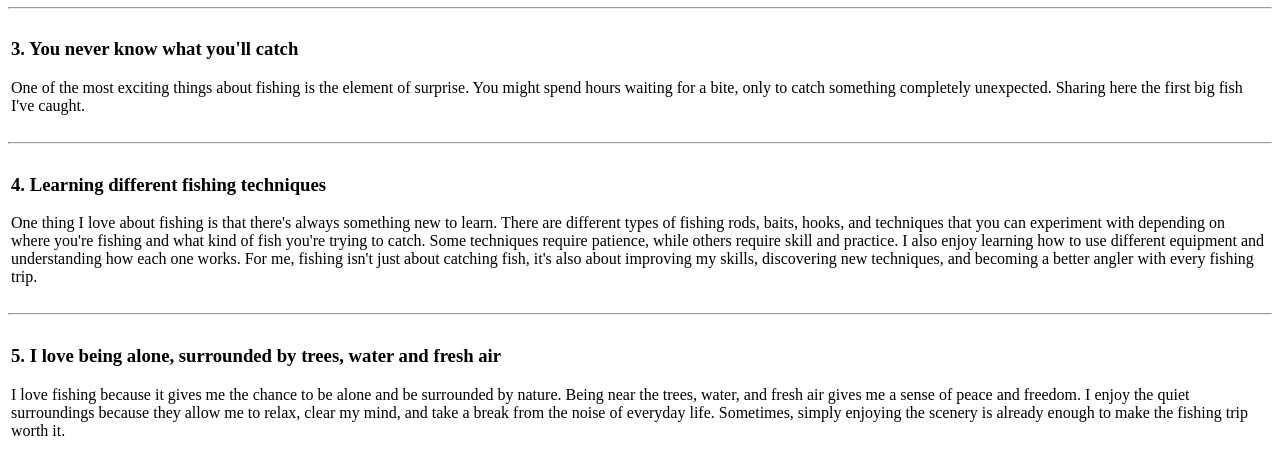
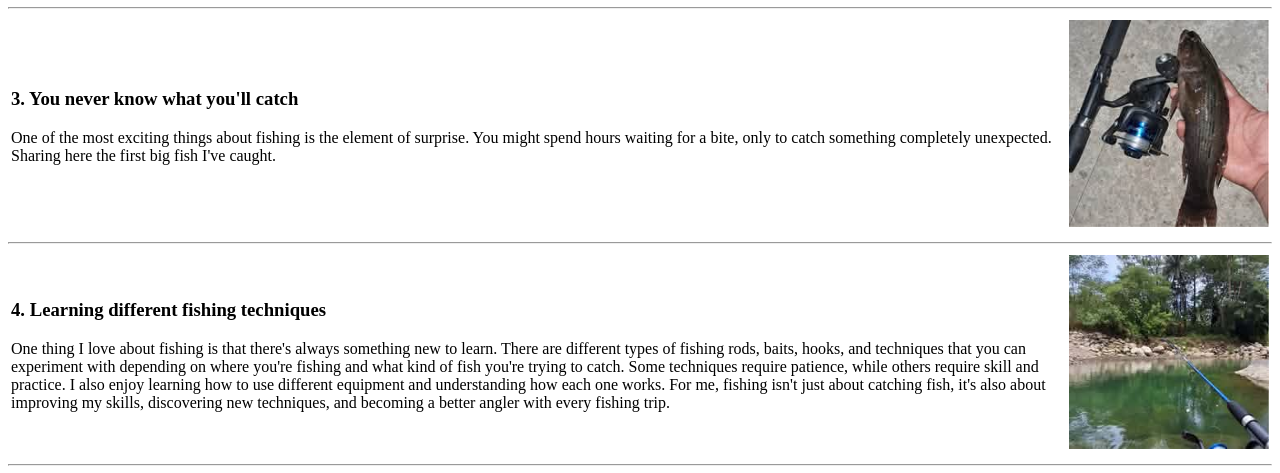
Before and after one commit to realest-ralph/the-art-of-fishing, a plain HTML site: page index.html in a window 1280 px wide. Shown: the part 618-1091 px from the top of the page. Drawn offline with Linux system fonts and the light colour scheme.

Commit message:
Update index.html

```diff
--- a/index.html
+++ b/index.html
@@ -78,7 +78,7 @@
             </p>
           </td>
           <td>
-            <img src="image3.jpg" alt="" width="200">
+            <img src="DESIGN 3.jpg" alt="" width="200">
           </td>
         </tr>
       </table>
@@ -101,7 +101,7 @@
             </p>
           </td>
           <td>
-            <img src="image4.jpg" alt="" width="200">
+            <img src="DESIGN 4.jpg" alt="" width="200">
           </td>
         </tr>
       </table>
@@ -122,7 +122,7 @@
             </p>
           </td>
           <td>
-            <img src="image5.jpg" alt="" width="200">
+            <img src="iDESIGN 5.jpg" alt="" width="200">
           </td>
         </tr>
       </table>
```
